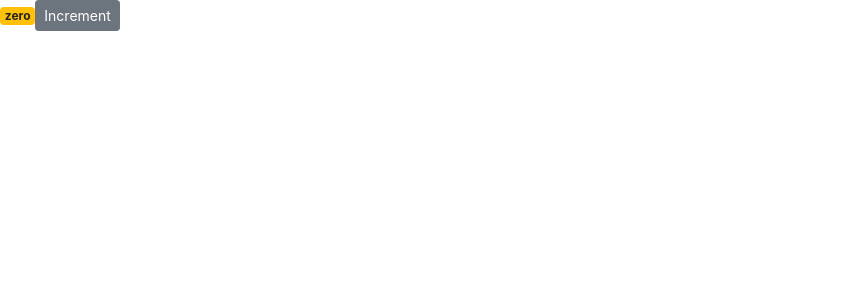
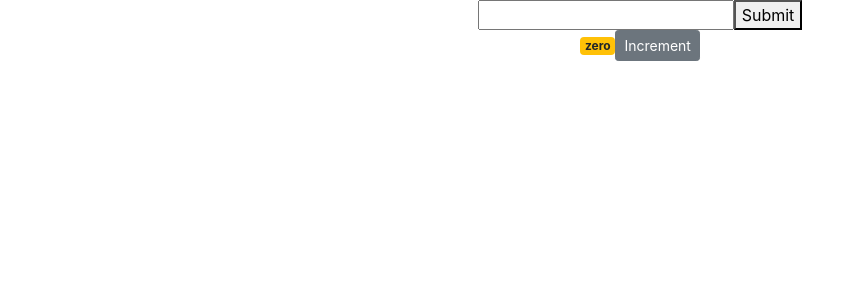
Before and after one commit to ankaziele/react-excercises, a React (Create React App) app: page / in a window 1280 px wide. Shown: the top 300 px of the page, without its empty margins (0-865 px from the left). Built offline with nearby package versions, Linux system fonts and the light colour scheme.

Commit message:
WIP adding data in form

```diff
--- a/src/App.js
+++ b/src/App.js
@@ -1,12 +1,37 @@
 import React, { Component } from 'react';
-import Form from './Form.js'
+import Counter from './components/counter'
+import Form from './Form'
 import './App.css';
 
 class App extends Component {
+
+  state = {
+    contacts: []
+  }
+
+  addContact = name => {
+    this.setState({
+      previousState: this.state,
+      contacts: this.state.contacts.concat({
+        name: name
+      })
+    })
+  }
   render() {
     return (
       <div className="App">
-       <Form />
+       <Form addContactFunction={this.addContact}/>
+       <Counter />
+       <ul>
+         {
+
+         this.state.contacts.map(
+           contact => (
+             <li>{contact.name}</li>
+           )
+         )
+         }
+       </ul>
       </div>
     );
   }
--- a/src/Form.js
+++ b/src/Form.js
@@ -1,15 +1,26 @@
 import React, {Component} from 'react'
 
 class Form extends Component{
+state = {
+    name: " "
+}
 
+handleChange = event => {
+    this.setState({[event.target.name]: event.target.value})
+}
 
+handleSubmit = event => {
+    event.preventDefault()
+    this.props.addContactFunction(this.state.name)
+    this.setState({name: ''})
+}
 
     render(){
 
         return(
-            <form>
-                <input placeholder="name"></input>
-
+            <form onSubmit={this.handleSubmit}>
+                <input placeholder="name" value={this.state.name} onChange={this.handleChange} />
+                <button>Submit</button>
             </form>
         )
     }
--- a/src/components/counter.jsx
+++ b/src/components/counter.jsx
@@ -15,7 +15,7 @@ class Counter extends Component {
       <div>
         <span className={this.getBadgeClasses()}>{this.formatCount()}</span>
         <button
-          onClick={() => this.handleIncrement(product)}
+          onClick={() => this.handleIncrement()}
           className="btn btn-secondary btn-sm"
         >
           Increment
--- a/src/index.js
+++ b/src/index.js
@@ -1,12 +1,12 @@
 import React from 'react';
 import ReactDOM from 'react-dom';
 import './index.css';
-// import App from './App';
+import App from './App';
 import * as serviceWorker from './serviceWorker';
 import 'bootstrap/dist/css/bootstrap.css';
-import Counter from './components/counter'
+// import Counter from './components/counter'
 
-ReactDOM.render(<Counter />, document.getElementById('root'));
+ReactDOM.render( <App />, document.getElementById('root'));
 
 // If you want your app to work offline and load faster, you can change
 // unregister() to register() below. Note this comes with some pitfalls.
```
